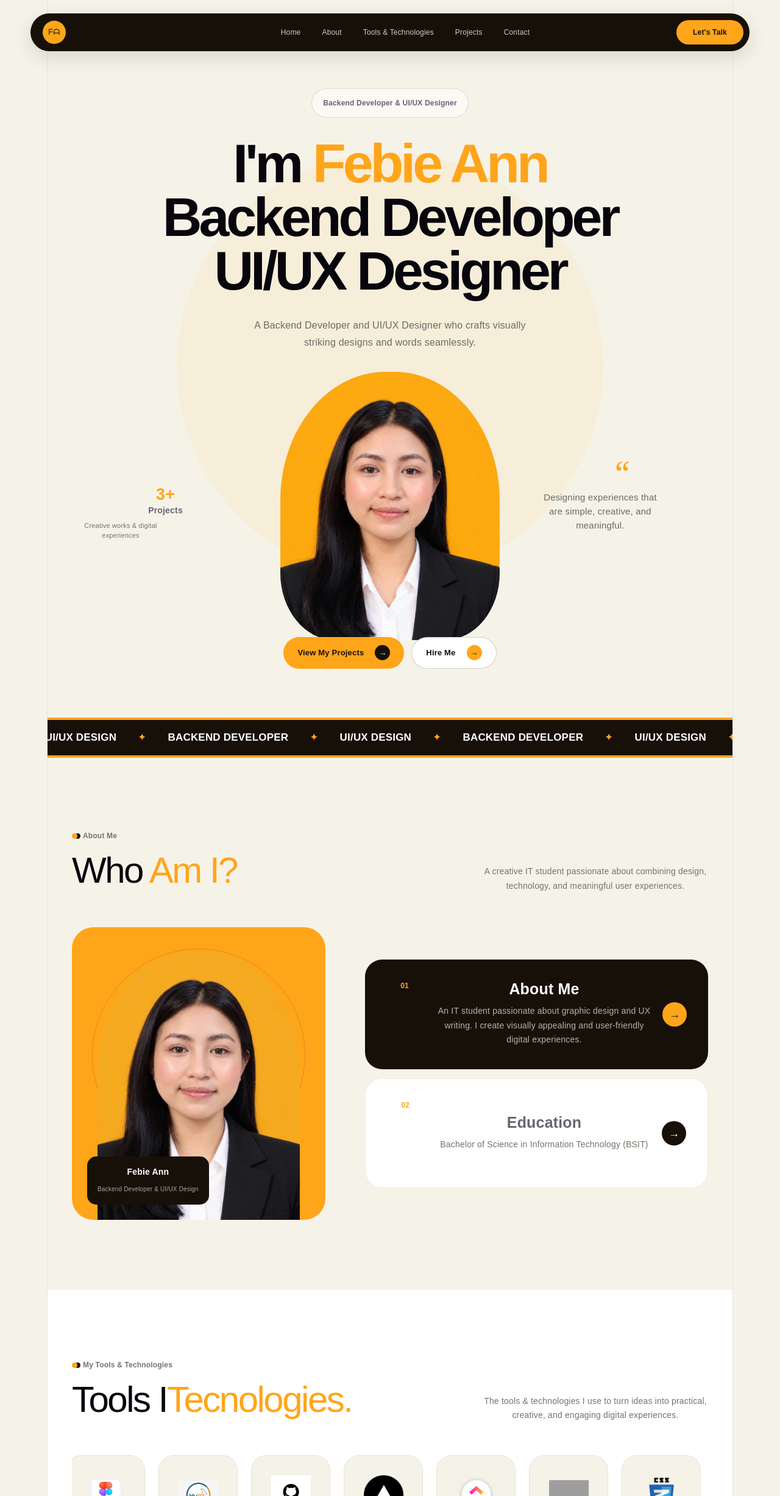
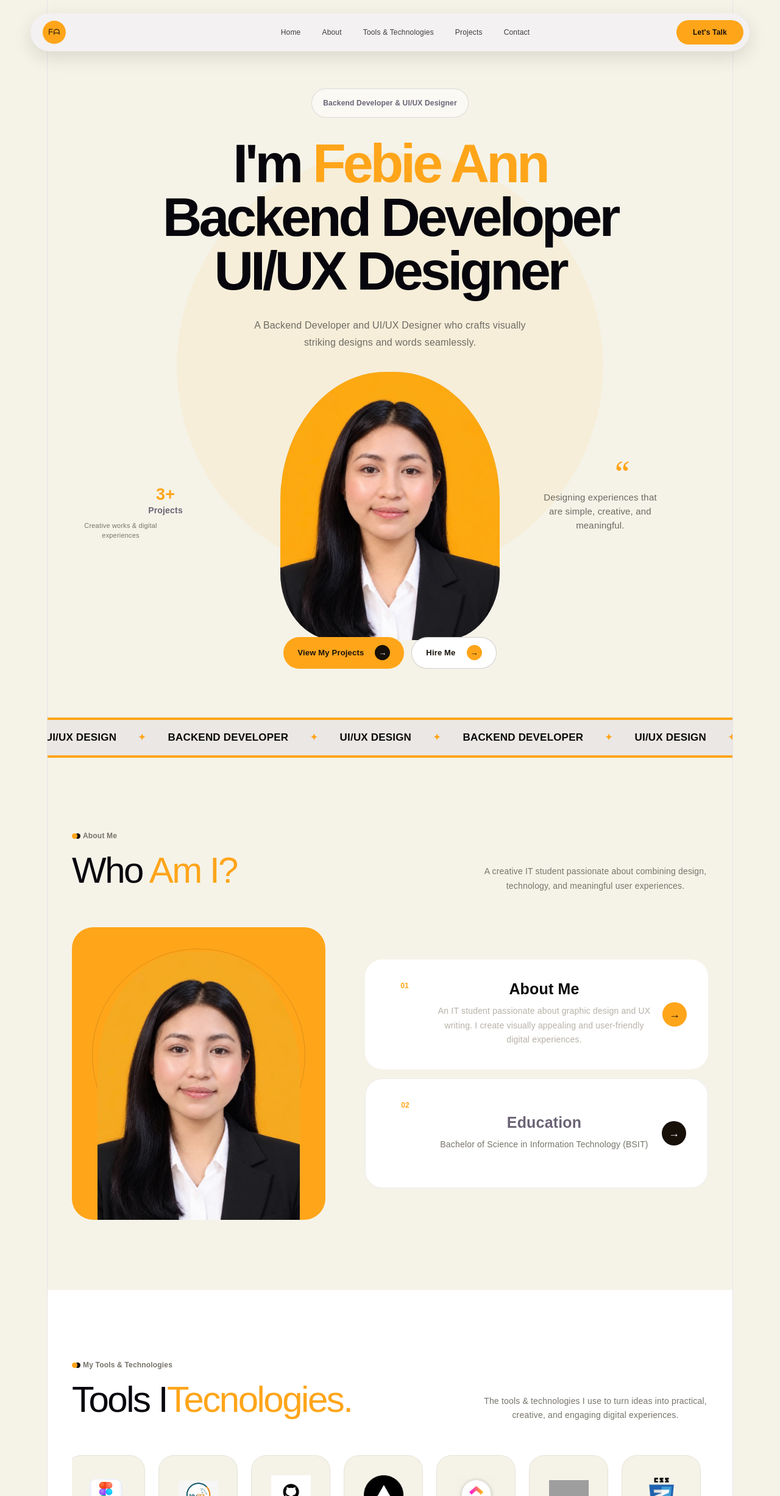
Before and after one commit to febieannn/Mombay_Portfolio, a React (Vite) app: page / in a window 1280 px wide. Shown: the top 2454 px of the page at 61% size. Built offline with nearby package versions, Linux system fonts and the light colour scheme; grey boxes are pictures that could not be loaded.

Commit message:
updateee

```diff
--- a/src/App.css
+++ b/src/App.css
@@ -51,11 +51,11 @@ img {
   min-height: 62px;
   padding: 0 10px 0 20px;
   border-radius: 50px;
-  background: #171009;
+  background: #f3f1f1;
   display: flex;
   align-items: center;
   justify-content: space-between;
-  color: #fff;
+  color: #000000;
   box-shadow: 0 10px 30px rgba(23, 16, 9, 0.12);
 }
 
@@ -97,7 +97,7 @@ img {
   position: relative;
   font-size: 12px;
   font-weight: 500;
-  color: rgba(255, 255, 255, 0.78);
+  color: rgba(10, 10, 10, 0.78);
   transition: 0.3s ease;
 }
 
@@ -454,8 +454,8 @@ img {
 .moving-text {
   width: 100%;
   overflow: hidden;
-  background: #171009;
-  color: #fff;
+  background: #eae7e4;
+  color: #090909;
   border-top: 4px solid #ffa51a;
   border-bottom: 4px solid #ffa51a;
   padding: 16px 0;
@@ -602,29 +602,6 @@ img {
   filter: saturate(0.9);
 }
 
-.about-image-label {
-  position: absolute;
-  left: 25px;
-  bottom: 25px;
-  z-index: 5;
-  background: #171009;
-  color: #fff;
-  padding: 12px 17px;
-  border-radius: 15px;
-  display: flex;
-  flex-direction: column;
-}
-
-.about-image-label strong {
-  font-size: 14px;
-}
-
-.about-image-label span {
-  font-size: 10px;
-  color: #aaa49b;
-  margin-top: 3px;
-}
-
 .about-content {
   display: flex;
   flex-direction: column;
@@ -643,8 +620,8 @@ img {
 }
 
 .dark-card {
-  background: #171009;
-  color: #fff;
+  background: #ffffff;
+  color: #080808;
 }
 
 .white-card {
--- a/src/App.jsx
+++ b/src/App.jsx
@@ -223,11 +223,6 @@ function App() {
                   src="/febie.jpg"
                   alt="Febie Ann"
                 />
-
-                <div className="about-image-label">
-                  <strong>Febie Ann</strong>
-                  <span>Backend Developer & UI/UX Design</span>
-                </div>
               </div>
 
               <div className="about-content">
```
